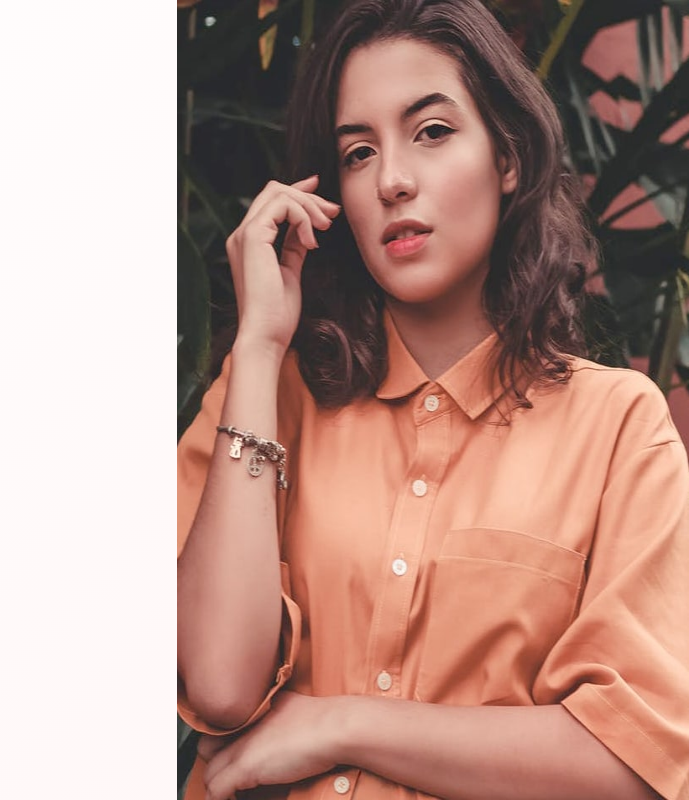
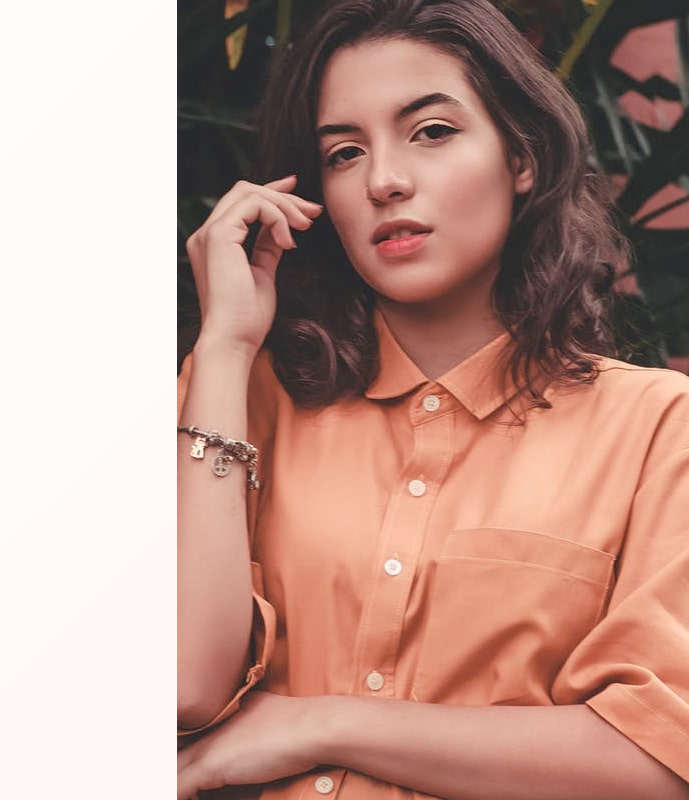
Before and after one commit to ltc870/baseapparelcomingsoon, a website: page index.html in a window 1280 px wide. Shown: the full height of the page, 591-1280 px from the left. Drawn offline with Linux system fonts and the light colour scheme.

Commit message:
changed media queries from 700px to 1000px in scss files

```diff
--- a/scss/layout/_footer.scss
+++ b/scss/layout/_footer.scss
@@ -14,7 +14,7 @@
     text-decoration: none;
 }
 
-@media (min-width: 700px) {
+@media (min-width: 1000px) {
     .footer {
         margin-bottom: 0;
     }
--- a/scss/layout/_forms.scss
+++ b/scss/layout/_forms.scss
@@ -35,7 +35,7 @@
     margin-right: 5em;
 }
 
-@media (min-width: 700px) {
+@media (min-width: 1000px) {
     .form-email {
         margin-left: 0;
     }
--- a/scss/layout/_grid.scss
+++ b/scss/layout/_grid.scss
@@ -1,4 +1,4 @@
-@media (min-width: 700px) {
+@media (min-width: 1000px) {
     .container-grid {
         display: grid;
         grid-template-columns: 60% 40%;
--- a/scss/layout/_header.scss
+++ b/scss/layout/_header.scss
@@ -12,7 +12,7 @@
     width: 100%;
 }
 
-@media (min-width: 700px) {
+@media (min-width: 1000px) {
     .logo {
         width: 20%;
         justify-self: left;
@@ -25,6 +25,7 @@
     }
 
     .desktop-hero-img {
+        object-fit: cover;
         display: initial;
         grid-row: 1 / 4;
         grid-column: 2 / 3;
--- a/scss/layout/_main.scss
+++ b/scss/layout/_main.scss
@@ -20,7 +20,7 @@
     margin-top: 0;
 }
 
-@media (min-width: 700px) {
+@media (min-width: 1000px) {
     .main {
         grid-row: 2 / 4;
         align-items: center;
```
Also changed, not shown: styles.css, 1 other file.
